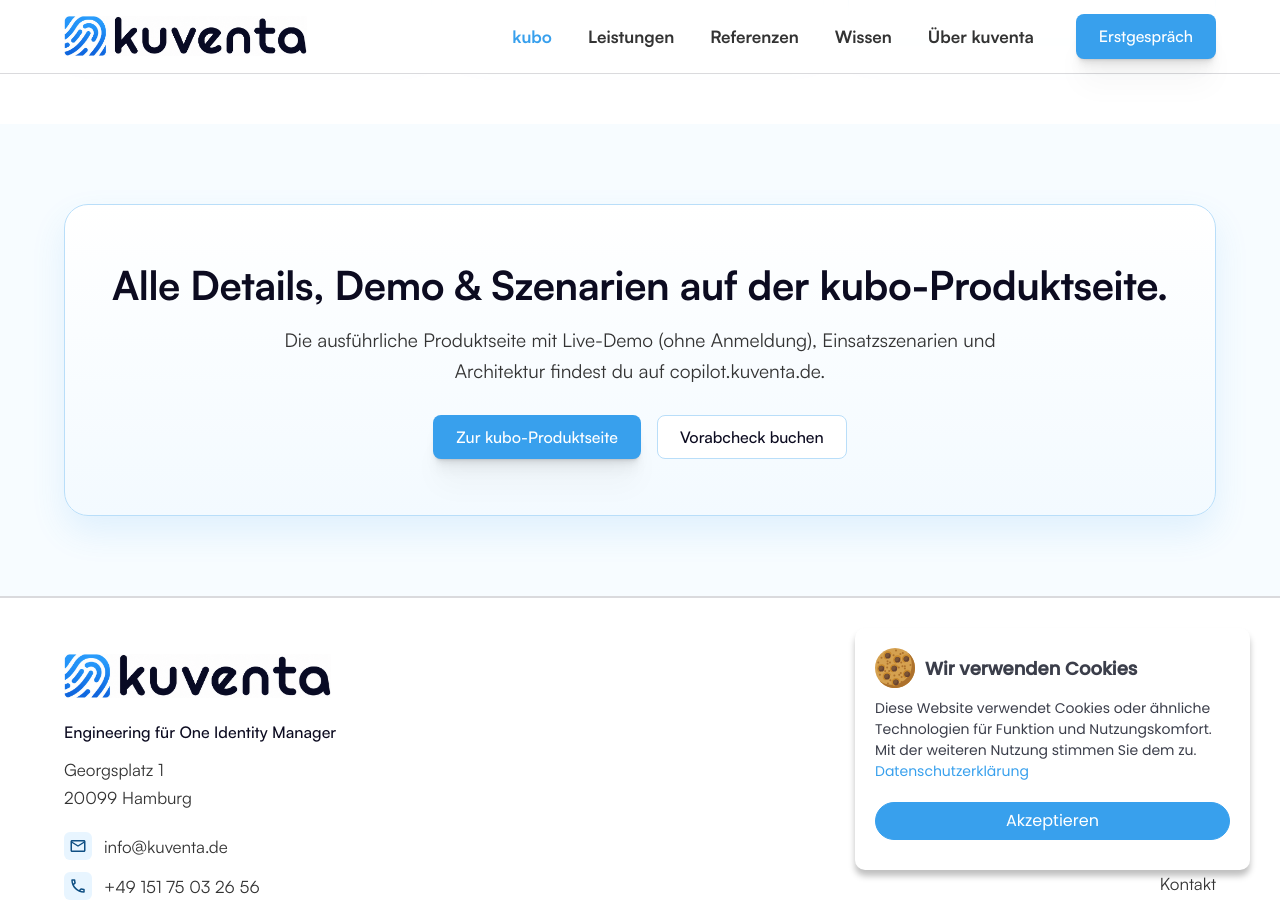
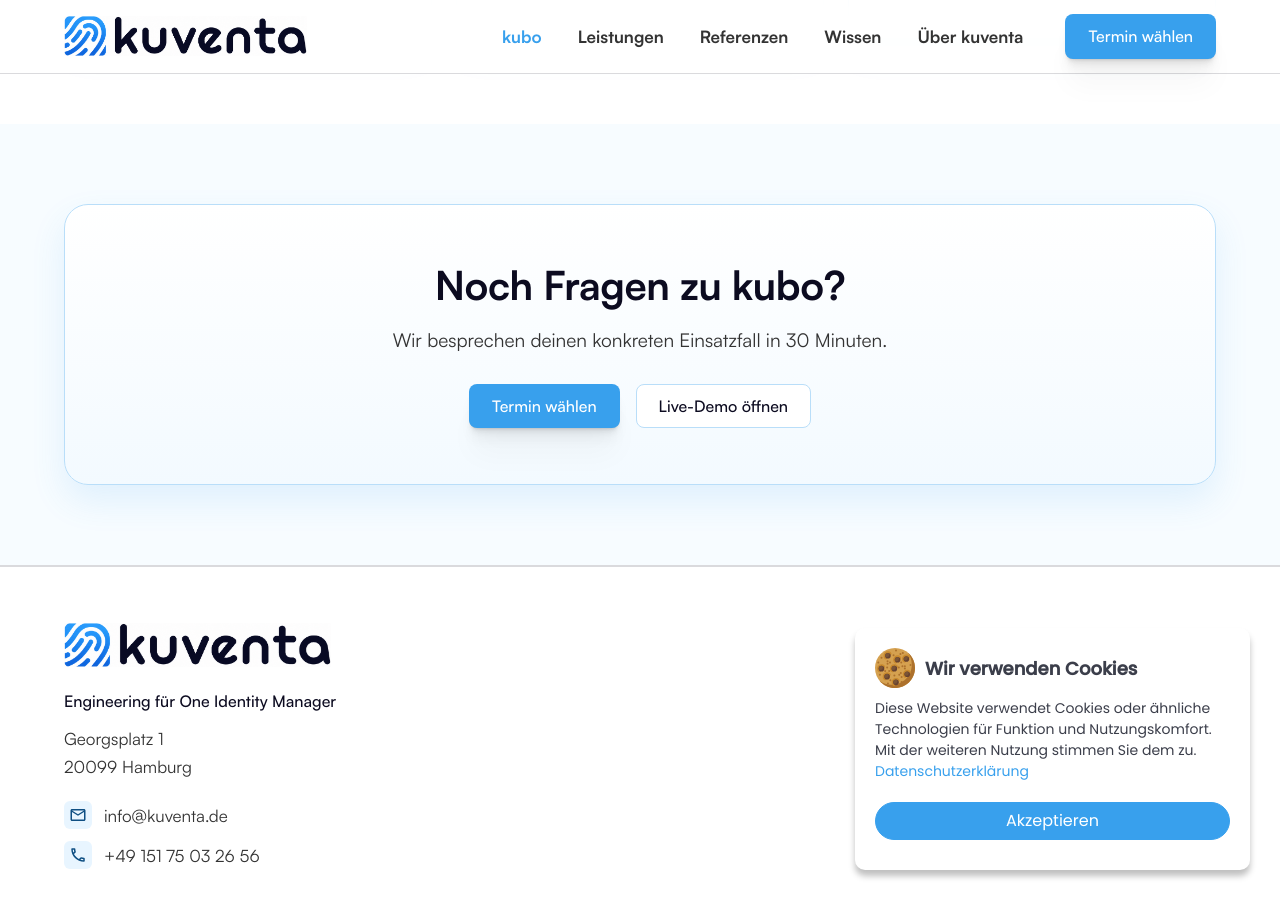
Before and after one commit to kuventa-GmbH/kuventa-website, a Jekyll site: the page built from kubo.html, in a window 1280 px wide and 900 px high, scrolled down 1993 px. Built offline with Jekyll 4.4.1, drawn with Linux system fonts in a browser that asks for light colours; some of the changed text lies outside the part shown.

Commit message:
Bereinigung Navigation, CTAs und Inhaltskonsistenz
- Menü auf 5 Punkte reduziert (Start und Kontakt entfernt, Logo/CTA bleiben)
- Favicon auf logo4_favicon.ico umgestellt
- kubo durchgängig als MCP-Server bezeichnet (nicht mehr KI-Assistent)
- Dennis' Titel auf Über-kuventa-Seite auf Gründer/GF reduziert
- CTAs vereinheitlicht auf „Termin wählen" / „E-Mail schreiben"
- kubo-Seite eigenständig, kein Verweis auf copilot.kuventa.de als Hauptseite
- „Bewusste Grenze"-Block nur noch auf Leistungen, nicht mehr auf Homepage
- Booking-Link auf neuen Bookingcode aktualisiert

Co-Authored-By: Claude Sonnet 4.6 <noreply@anthropic.com>

```diff
--- a/_includes/navbar.html
+++ b/_includes/navbar.html
@@ -29,7 +29,7 @@
           {{ p.title }}
         </a>
       {% endfor %}
-      <a class="btn btn-primary nav-cta" href="{% include helpers/internal-href.html path='/kontakt/' %}" data-goatcounter-click="navigation/contact">Erstgespräch</a>
+      <a class="btn btn-primary nav-cta" href="{% include helpers/internal-href.html path='/kontakt/' %}" data-goatcounter-click="navigation/contact">Termin wählen</a>
     </nav>
   </div>
 </header>
--- a/kubo.html
+++ b/kubo.html
@@ -14,7 +14,7 @@ nav_order: 2
     <p class="lede js-anim" data-anim="animate__fadeIn" data-once="true">Dein OneIM weiß alles über deine Identity-Landschaft, aber es erklärt nichts. kubo ändert das: natürliche Sprache rein, belegte Antwort raus. Diagnosen, Dokumentation, Rechte-Analysen, Reports. In unter 60 Sekunden, mit Quellenangabe.</p>
     <div class="actions js-anim" data-anim="animate__fadeInUp" data-once="true">
       <a class="btn btn-primary" href="https://copilot.kuventa.de" data-goatcounter-click="navigation/demo">Alle Details, Demo &amp; Szenarien</a>
-      <a class="btn btn-cta-secondary" href="{% include helpers/internal-href.html path='/kontakt/' %}" data-goatcounter-click="conversion/book-call">Vorabcheck buchen (30 Min, kostenlos)</a>
+      <a class="btn btn-cta-secondary" href="{% include helpers/internal-href.html path='/kontakt/' %}" data-goatcounter-click="conversion/book-call">Termin wählen (30 Min, kostenlos)</a>
     </div>
   </div>
 </section>
@@ -90,11 +90,11 @@ nav_order: 2
 <section class="section section--alt">
   <div class="container">
     <div class="cta-block js-anim" data-anim="animate__fadeInUp" data-once="true">
-      <h2>Alle Details, Demo &amp; Szenarien auf der kubo-Produktseite.</h2>
-      <p>Die ausführliche Produktseite mit Live-Demo (ohne Anmeldung), Einsatzszenarien und Architektur findest du auf copilot.kuventa.de.</p>
+      <h2>Noch Fragen zu kubo?</h2>
+      <p>Wir besprechen deinen konkreten Einsatzfall in 30 Minuten.</p>
       <div class="actions">
-        <a class="btn btn-primary" href="https://copilot.kuventa.de" data-goatcounter-click="navigation/demo">Zur kubo-Produktseite</a>
-        <a class="btn btn-cta-secondary" href="{% include helpers/internal-href.html path='/kontakt/' %}" data-goatcounter-click="conversion/book-call">Vorabcheck buchen</a>
+        <a class="btn btn-primary" href="{% include helpers/internal-href.html path='/kontakt/' %}" data-goatcounter-click="conversion/book-call">Termin wählen</a>
+        <a class="btn btn-cta-secondary" href="https://copilot.kuventa.de" data-goatcounter-click="navigation/demo">Live-Demo öffnen</a>
       </div>
     </div>
   </div>
--- a/referenzen.html
+++ b/referenzen.html
@@ -85,7 +85,7 @@ nav_order: 4
       <h2>Ähnliche Ausgangslage?</h2>
       <p>Schildere deinen Fall kurz. Du bekommst eine ehrliche Einschätzung, ob und wie kuventa helfen kann.</p>
       <div class="actions">
-        <a class="btn btn-primary" href="{% include helpers/internal-href.html path='/kontakt/' %}" data-goatcounter-click="conversion/book-call">Fall kurz schildern</a>
+        <a class="btn btn-primary" href="{% include helpers/internal-href.html path='/kontakt/' %}" data-goatcounter-click="conversion/book-call">Termin wählen</a>
       </div>
     </div>
   </div>
--- a/ueber-uns.html
+++ b/ueber-uns.html
@@ -12,10 +12,10 @@ nav_order: 6
     <div>
       <span class="eyebrow js-anim" data-anim="animate__fadeInDown" data-once="true">Über kuventa</span>
       <h1 class="js-anim" data-anim="animate__fadeInLeft" data-once="true">Keine Agentur-Fassade. <span class="accent">Ein Engineer und sein Werkzeugkasten.</span></h1>
-      <p class="lede js-anim" data-anim="animate__fadeIn" data-once="true">kuventa ist bewusst klein: Dennis Kürschner, Gründer und Geschäftsführer, Lead IGA Consultant. Und Softwareentwickler, bevor er IAM-Berater wurde. Genau diese Reihenfolge macht den Unterschied.</p>
+      <p class="lede js-anim" data-anim="animate__fadeIn" data-once="true">kuventa ist bewusst klein: Dennis Kürschner, Gründer und Geschäftsführer. Und Softwareentwickler, bevor er IAM-Berater wurde. Genau diese Reihenfolge macht den Unterschied.</p>
       <div class="actions js-anim" data-anim="animate__fadeInUp" data-once="true">
         <a class="btn btn-primary" href="{% include helpers/internal-href.html path='/assets/files/cv.pdf' %}" data-goatcounter-click="download/case-study">Beraterprofil ansehen (PDF)</a>
-        <a class="btn btn-cta-secondary" href="{% include helpers/internal-href.html path='/kontakt/' %}" data-goatcounter-click="navigation/contact">Kontakt aufnehmen</a>
+        <a class="btn btn-cta-secondary" href="{% include helpers/internal-href.html path='/kontakt/' %}" data-goatcounter-click="navigation/contact">Termin wählen</a>
       </div>
     </div>
     <div class="hero-aside js-anim" data-anim="animate__fadeIn" data-once="true">
@@ -78,7 +78,7 @@ nav_order: 6
       <h2>Lern die Arbeitsweise im Gespräch kennen.</h2>
       <p>30 Minuten, dein konkreter Fall, eine ehrliche Einschätzung.</p>
       <div class="actions">
-        <a class="btn btn-primary" href="{% include helpers/internal-href.html path='/kontakt/' %}" data-goatcounter-click="conversion/book-call">Kontakt aufnehmen</a>
+        <a class="btn btn-primary" href="{% include helpers/internal-href.html path='/kontakt/' %}" data-goatcounter-click="conversion/book-call">Termin wählen</a>
         <a class="btn btn-cta-secondary" href="{% include helpers/internal-href.html path='/assets/files/cv.pdf' %}" data-goatcounter-click="download/case-study">Beraterprofil ansehen (PDF)</a>
       </div>
     </div>
```
Also changed, not shown: other parts of kubo.html (+1 -1 lines), contact.md (+2 -2 lines), index.md (+3 -8 lines).
